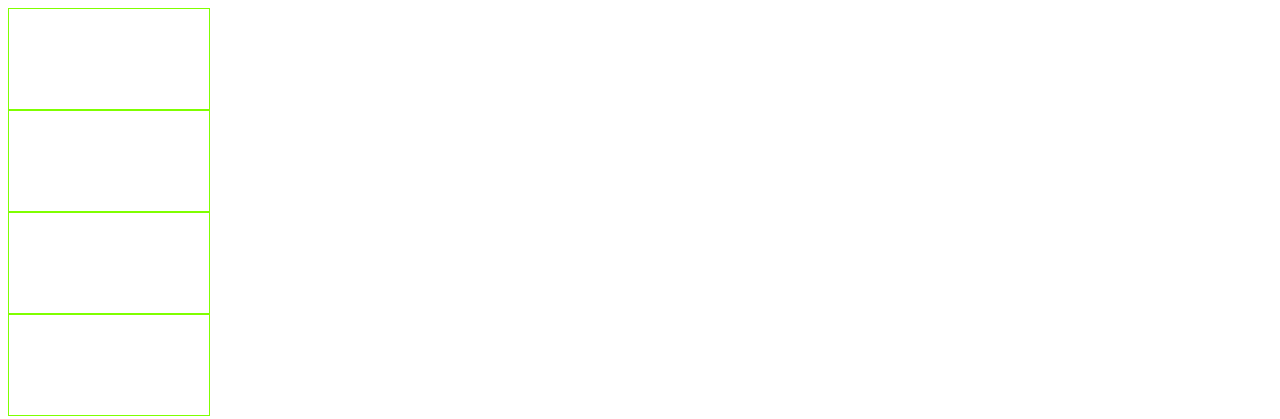
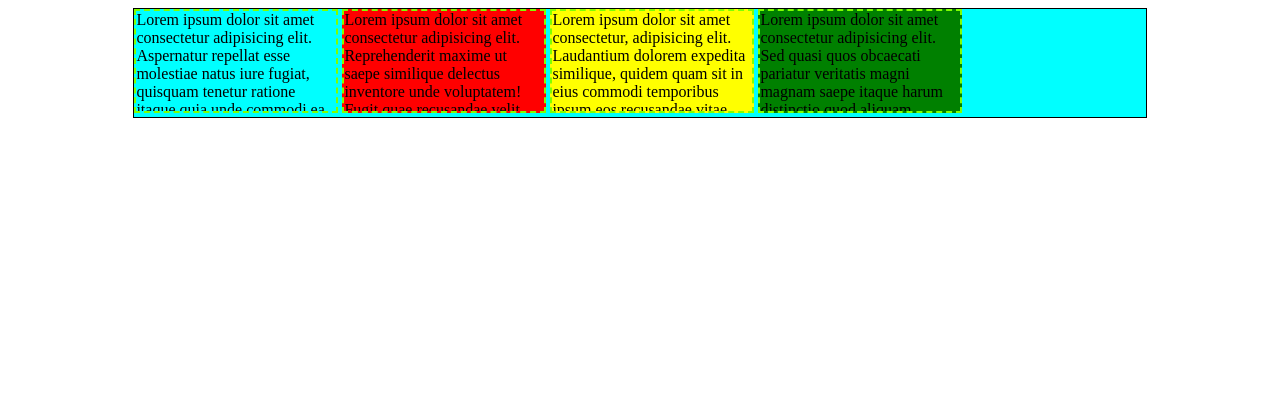
Before and after one commit to 3MORI-debug/projetop, a plain HTML site: page index.html in a window 1280 px wide. Drawn offline with Linux system fonts and the light colour scheme.

Commit message:
modificação de div

```diff
--- a/index.html
+++ b/index.html
@@ -4,23 +4,15 @@
     <meta charset="UTF-8">
     <meta name="viewport" content="width=device-width, initial-scale=1.0">
     <title>Document</title>
-    <style>
-        section{
-            border-style: solid;
-            border-width: 1px;
-            height: 100px;
-            width: 200px;
-            border-color: chartreuse;
-        }
-    </style>
+    <link rel="stylesheet" href="./style.css">
 </head>
 <body>
-    <article>
-        <section></section>
-        <section></section>
-        <section></section>
-        <section></section>
-    </article>
+    <div id="container" class="azul">
+        <div class="bloco azul">Lorem ipsum dolor sit amet consectetur adipisicing elit. Aspernatur repellat esse molestiae natus iure fugiat, quisquam tenetur ratione itaque quia unde commodi ea labore obcaecati nisi, molestias ut. Tenetur quidem necessitatibus veniam vero? Mollitia illum minima ab reprehenderit, optio nostrum minus porro voluptas incidunt dolorum alias velit inventore maiores excepturi?</div>
+        <div class="bloco vermelho">Lorem ipsum dolor sit amet consectetur adipisicing elit. Reprehenderit maxime ut saepe similique delectus inventore unde voluptatem! Fugit quae recusandae velit quas hic id aspernatur aut earum, officia illum asperiores explicabo atque debitis natus fugiat eaque fuga a quod. Eum quaerat maxime deserunt consequatur asperiores? Magnam beatae incidunt cum possimus.</div>
+        <div class="bloco amarelo">Lorem ipsum dolor sit amet consectetur, adipisicing elit. Laudantium dolorem expedita similique, quidem quam sit in eius commodi temporibus ipsum eos recusandae vitae minima iusto eum amet inventore quas placeat repellat pariatur aspernatur eligendi rem nostrum facere. Beatae animi hic, ex, rerum ullam ab tenetur ipsa perferendis dicta molestiae et?</div>
+        <div class="bloco verde">Lorem ipsum dolor sit amet consectetur adipisicing elit. Sed quasi quos obcaecati pariatur veritatis magni magnam saepe itaque harum distinctio quod aliquam repellat accusamus, ad aspernatur id exercitationem voluptatum minima blanditiis quas cupiditate voluptatibus modi eveniet. Praesentium inventore itaque beatae quo architecto ipsa tempora eaque officiis, blanditiis ipsam dolorem pariatur!</div>
+    </div>
 
 </body>
 </html>
--- /dev/null
+++ b/style.css
@@ -0,0 +1,28 @@
+.bloco{
+    border: dashed chartreuse 2px;
+    height: 100px;
+    width: 200px;
+    display: inline-block;
+    overflow: auto;
+}
+#container{
+    border: solid black 1px;
+    width: 80%;
+    margin: 0 auto;
+}
+.azul{
+    background-color: aqua;
+
+}
+.vermelho{
+    background-color:  red;
+
+}
+.amarelo {
+    background-color: yellow;
+
+}
+.verde{
+    background-color: green;
+
+}
```
